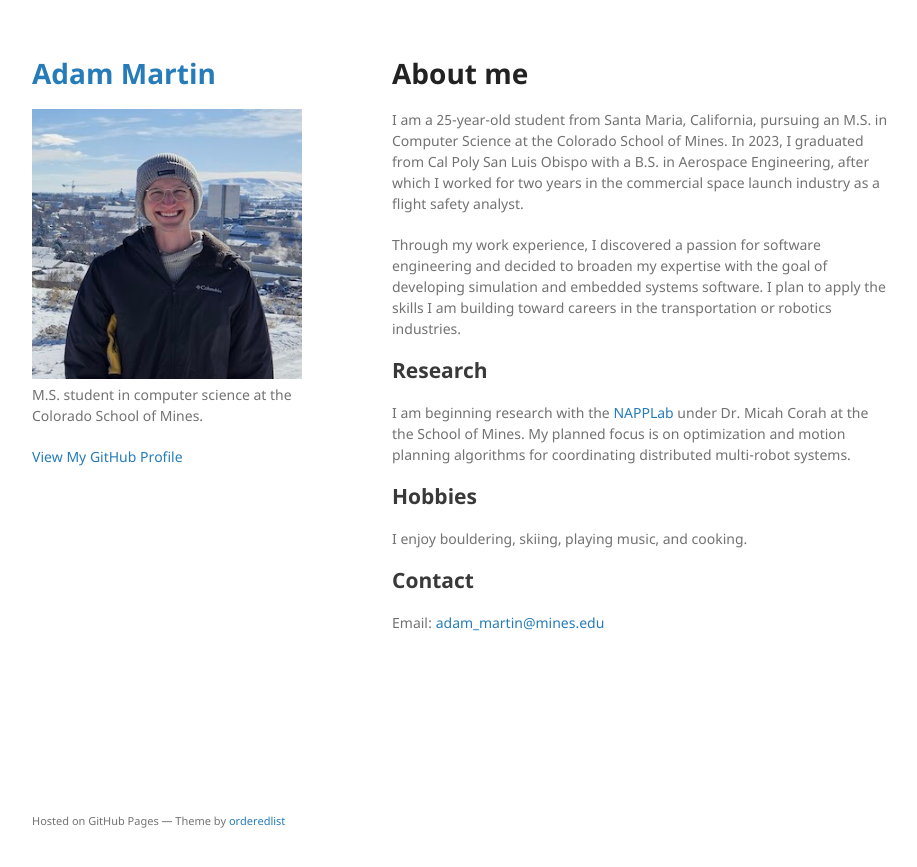
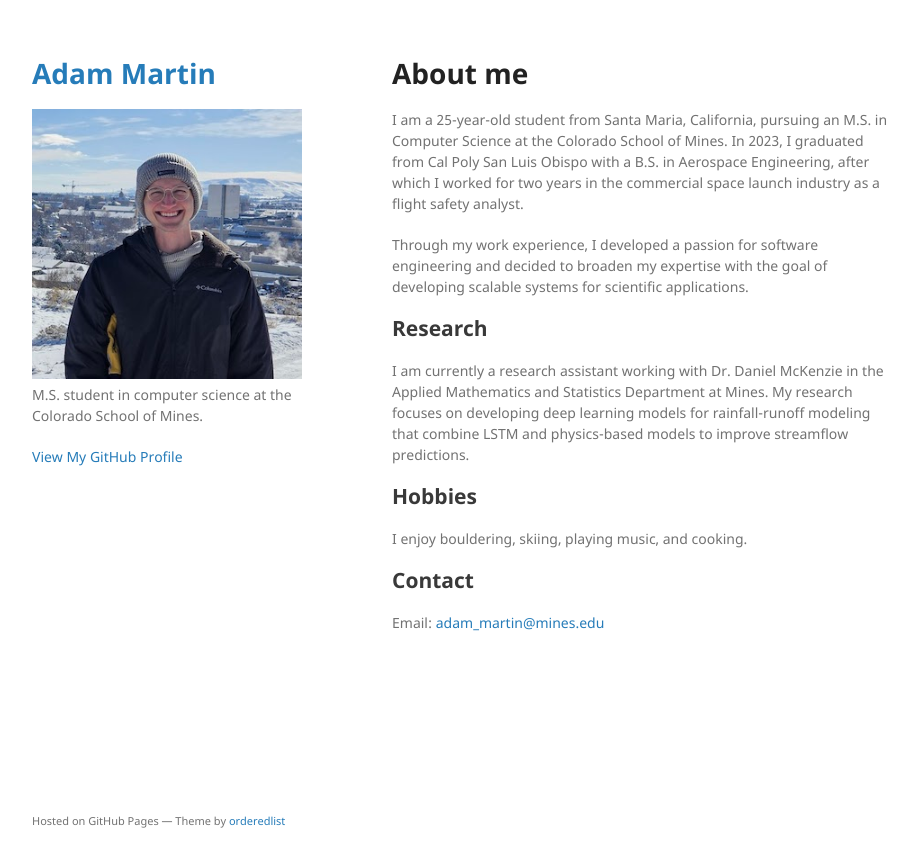
Before and after one commit to admrtin/admrtin.github.io, a Jekyll site: the page built from index.md, in a window 1280 px wide. Shown: the top 867 px of the page, without its empty margins (178-1095 px from the left). Built offline with Jekyll 4.4.1, drawn with Linux system fonts in a browser that asks for light colours; our own code applies the rules of GitHub Pages for plain Markdown files.

Commit message:
Fixed the website and provided research updates.

```diff
--- a/index.md
+++ b/index.md
@@ -5,10 +5,10 @@ layout: default
 # About me
 I am a 25-year-old student from Santa Maria, California, pursuing an M.S. in Computer Science at the Colorado School of Mines. In 2023, I graduated from Cal Poly San Luis Obispo with a B.S. in Aerospace Engineering, after which I worked for two years in the commercial space launch industry as a flight safety analyst.
 
-Through my work experience, I discovered a passion for software engineering and decided to broaden my expertise with the goal of developing simulation and embedded systems software. I plan to apply the skills I am building toward careers in the transportation or robotics industries.
+Through my work experience, I developed a passion for software engineering and decided to broaden my expertise with the goal of developing scalable systems for scientific applications.
 
 ## Research
-I am beginning research with the [NAPPLab](https://www.napplab.org) under Dr. Micah Corah at the the School of Mines. My planned focus is on optimization and motion planning algorithms for coordinating distributed multi-robot systems.
+I am currently a research assistant working with Dr. Daniel McKenzie in the Applied Mathematics and Statistics Department at Mines. My research focuses on developing deep learning models for rainfall-runoff modeling that combine LSTM and physics-based models to improve streamflow predictions.
 
 ## Hobbies
 I enjoy bouldering, skiing, playing music, and cooking.
```
